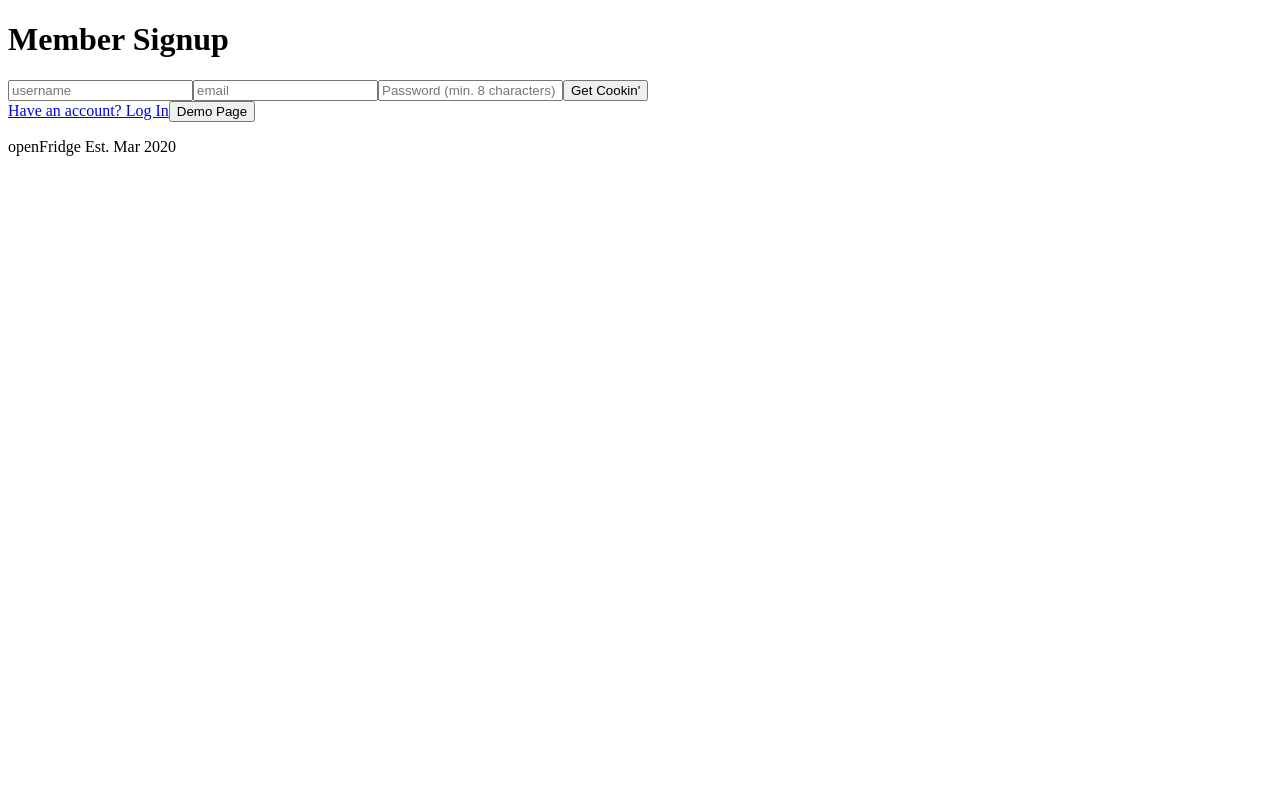
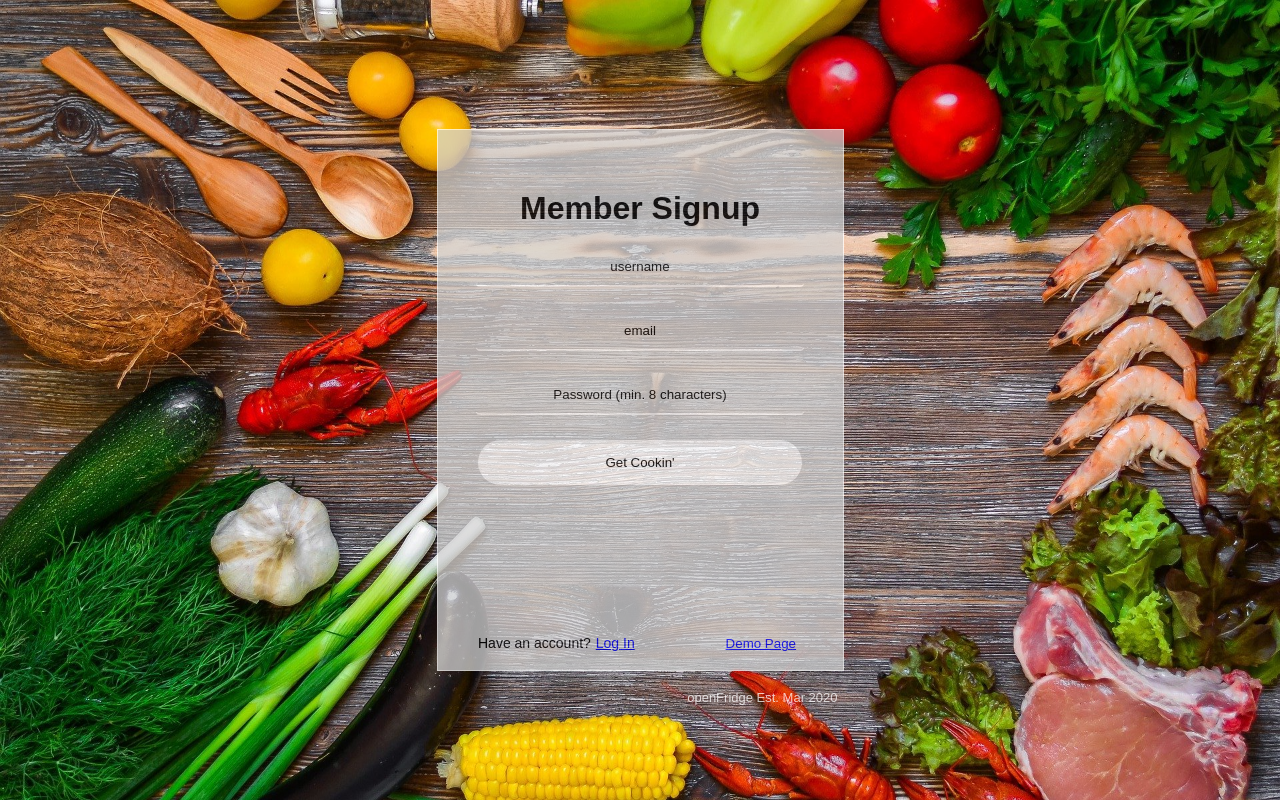
Before and after one commit to gorterd/open-fridge, a React (Create React App) app in the folder frontend/: page /#/signup in a window 1280 px wide. Built offline with nearby package versions, Linux system fonts and the light colour scheme.

Commit message:
Create design for signup page

```diff
--- a/frontend/src/components/App.js
+++ b/frontend/src/components/App.js
@@ -1,11 +1,12 @@
 import React from "react";
 // import { AuthRoute, ProtectedRoute } from "../util/route_util";
 import { Switch, Route, } from "react-router-dom";
-// import NavBarContainer from "./nav/navbar_container";
 import SplashContainer from './splash/splash_container'
+
 
 // import LoginFormContainer from "./session/login_form_container";
 import SignupFormContainer from "./session/signup_container";
+// import './session/session.css';
 
 const App = () => (
   <div>
--- /dev/null
+++ b/frontend/src/components/session/session.css
@@ -0,0 +1,113 @@
+/* SIGNUP */
+body {
+  margin: 0;
+}
+
+[class*="signup"] {
+  font-family: sans-serif
+}
+
+.signup-container {
+  background-image: url("./session-ingredients.jpg");
+  background-size: cover;
+  width: 100vw;
+  height: 100vh;
+  display: flex;
+  justify-content: center;
+  align-items: center;
+}
+
+.signup-div {
+  display: flex;
+  flex-direction: column;
+  width: 405px;
+  height: 540px;
+  margin: auto;
+  border: 1px solid white;
+  background-color: lightgray;
+  opacity: 0.75;
+}
+
+.signup-div > h1 {
+  text-align: center;
+  margin-top: 60px;
+  /* color: white; */
+}
+
+.signup-form {
+  display: flex;
+  flex-direction: column;
+  align-items: center;
+}
+
+.signup-form > input {
+  text-align: center;
+  width: 80%;
+  height: 35px;
+  margin-bottom: 25px;
+  background-color: transparent;
+  border-bottom: 2px solid white;
+  border-top: none;
+  border-left: none;
+  border-right: none;
+  border-radius: 4px;
+}
+
+.signup-form > input:focus {
+  background-color: white;
+  opacity: 1;
+  outline: none;
+  box-shadow: 0 0 2px 5px white;
+  /* EDIT BOX SHADOW WHEN U CAN REMOVE OPACITY */
+}
+
+.signup-form > ::placeholder {
+  color: black;
+}
+
+.signup-submit {
+  border: none;
+  background-color: white;
+  width: 80%;
+  height: 45px;
+  border-radius: 30px;
+  margin-bottom: 150px;
+  outline: none;
+  cursor: pointer;
+}
+
+.signup-bottom-buttons {
+  display: flex;
+  justify-content: space-between;
+  align-self: start;
+  width: 80%;
+  margin-left: auto;
+  margin-right: auto;
+  font-size: 14px;
+}
+
+.signup-bottom-buttons > span {
+  margin-right: -80px;
+}
+
+.signup-bottom-buttons > button {
+  border: none;
+  text-decoration: underline;
+  color: blue;
+  background-color: transparent;
+}
+
+.signup-bottom-buttons > button:focus {
+  outline: none;
+  cursor: pointer;
+}
+
+.session-footer {
+  align-self: flex-end;
+  position: relative;
+  top: 25px;
+  padding-left: 5px;
+  padding-right: 5px;
+  font-size: 13px;
+  color: white;
+}
--- a/frontend/src/components/session/session_form.jsx
+++ b/frontend/src/components/session/session_form.jsx
@@ -1,5 +1,6 @@
 import React from "react";
 import { Link } from "react-router-dom";
+import './session.css';
 
 //ARRAY OF SAMPLE USERS FOR DEMO //
 
@@ -73,15 +74,15 @@ class SessionForm extends React.Component {
 
     // let session = this.props.formType;
     let otherLink;
-    let otherLinkText;
-    let otherLinkLinkText;
-    let sessionHeader;
-    let submitButton;
+    // let otherLinkText;
+    // let otherLinkLinkText;
+    // let sessionHeader;
+    // let submitButton;
     let baseColor;
-    let placeholderEmail;
-    let placeholderPW;
-    let labelEmail;
-    let labelPW;
+    // let placeholderEmail;
+    // let placeholderPW;
+    // let labelEmail;
+    // let labelPW;
     // if (this.props.formType === "login") {
     //   otherLink = "signup";
     //   sessionHeader = "Welcome to RobinsJacket";
@@ -108,7 +109,6 @@ class SessionForm extends React.Component {
     let session = "signup"
 
     return (
-
       //     this.props.formType == "login" ? (
 
       //     <div className={`${session}-div`}>
@@ -147,9 +147,6 @@ class SessionForm extends React.Component {
       //           Login
       //         </button>
 
-
-
-
       //           <button
       //             onClick={this.demoUser()}
       //             className={`button-${baseColor}`}>
@@ -164,10 +161,8 @@ class SessionForm extends React.Component {
 
       //       </form>
 
-
-
-
       // ) : (
+      <div className="signup-container">
         <div className={`${session}-div`}>
           {/* <Link className="logo-small signup-logo" to="/">  //SHOULD WE HAVE LOGO FOR SIGNUP?
           <img
@@ -180,39 +175,44 @@ class SessionForm extends React.Component {
           <h1>Member Signup</h1>
 
           <form onSubmit={this.handleSubmit} className={`${session}-form-tag`}>
+            <div className={`${session}-form`}>
               <input
                 type="text"
                 value={this.state.username}
                 placeholder="username"
                 onChange={this.update("username")}
-            className={`${session}-input ${session}-username`}/>
+                className={`${session}-input ${session}-username`}
+              />
               <input
                 type="text"
                 value={this.state.email}
                 placeholder="email"
                 onChange={this.update("email")}
-            className={`${session}-input ${session}-email`}/>
+                className={`${session}-input ${session}-email`}
+              />
               <input
                 type="password"
                 value={this.state.password}
                 placeholder="Password (min. 8 characters)"
                 onChange={this.update("password")}
-            className={`${session}-input ${session}-password`}/>
+                className={`${session}-input ${session}-password`}
+              />
 
-          <button className={`button-${baseColor} ${session}-submit`}>
-            Get Cookin'
-          </button>
+              <button className={`${session}-submit`}>Get Cookin'</button>
 
-          <div>
+              <div className="signup-bottom-buttons">
+                <span>Have an account?</span>
                 <Link
                   to={`/${otherLink}`}
-              className={`link-${baseColor}-only other-link`}>
-              Have an account? Log In
+                  className={`link-${baseColor}-only other-link`}
+                >
+                  Log In
                 </Link>
 
                 <button
                   onClick={this.demoUser()}
-              className={`button-${baseColor}`}>
+                  className={`button-${baseColor}`}
+                >
                   Demo Page
                 </button>
               </div>
@@ -221,14 +221,14 @@ class SessionForm extends React.Component {
               {/* <div className={`${session}-errors-div`}>
             {this.props.errors ? this.displayErrors() : null}
           </div> */}
-
+            </div>
           </form>
 
           <div className="session-footer">
             <p>openFridge Est. Mar 2020</p>
           </div>
         </div>
-
+      </div>
     ); //close return
   }
 }
--- a/frontend/src/index.js
+++ b/frontend/src/index.js
@@ -29,7 +29,6 @@ document.addEventListener("DOMContentLoaded", () => {
   // } else {
     store = configureStore({});
   // }
-  debugger
   const root = document.getElementById("root");
 
   // ReactDOM.render(<h1>hello from inside inde</h1>, root);
```
Also changed, not shown: frontend/src/components/session/session-ingredients.jpg (renamed from frontend/src/session-ingredients.jpg). Lines whose indentation alone changed are shown as unchanged.
